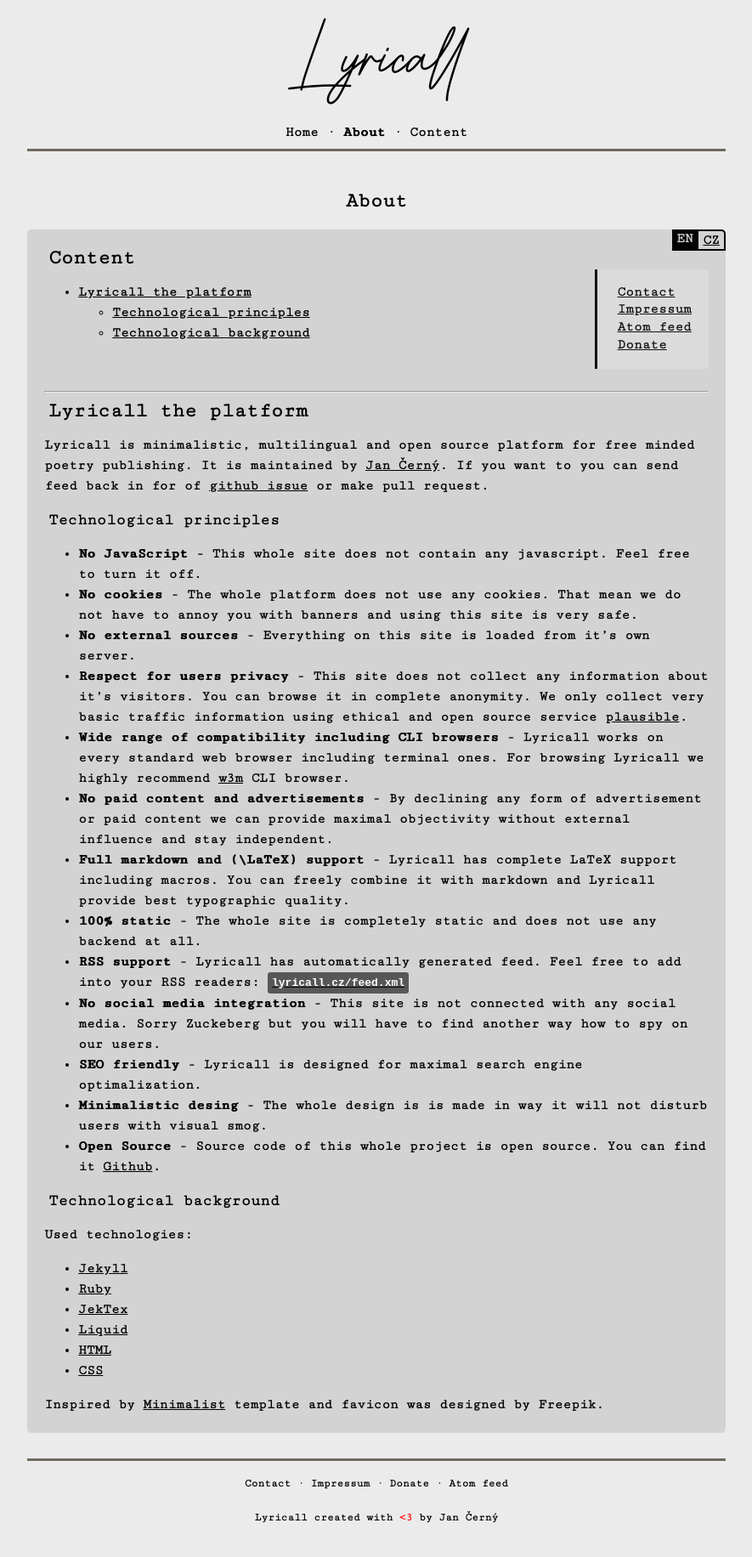
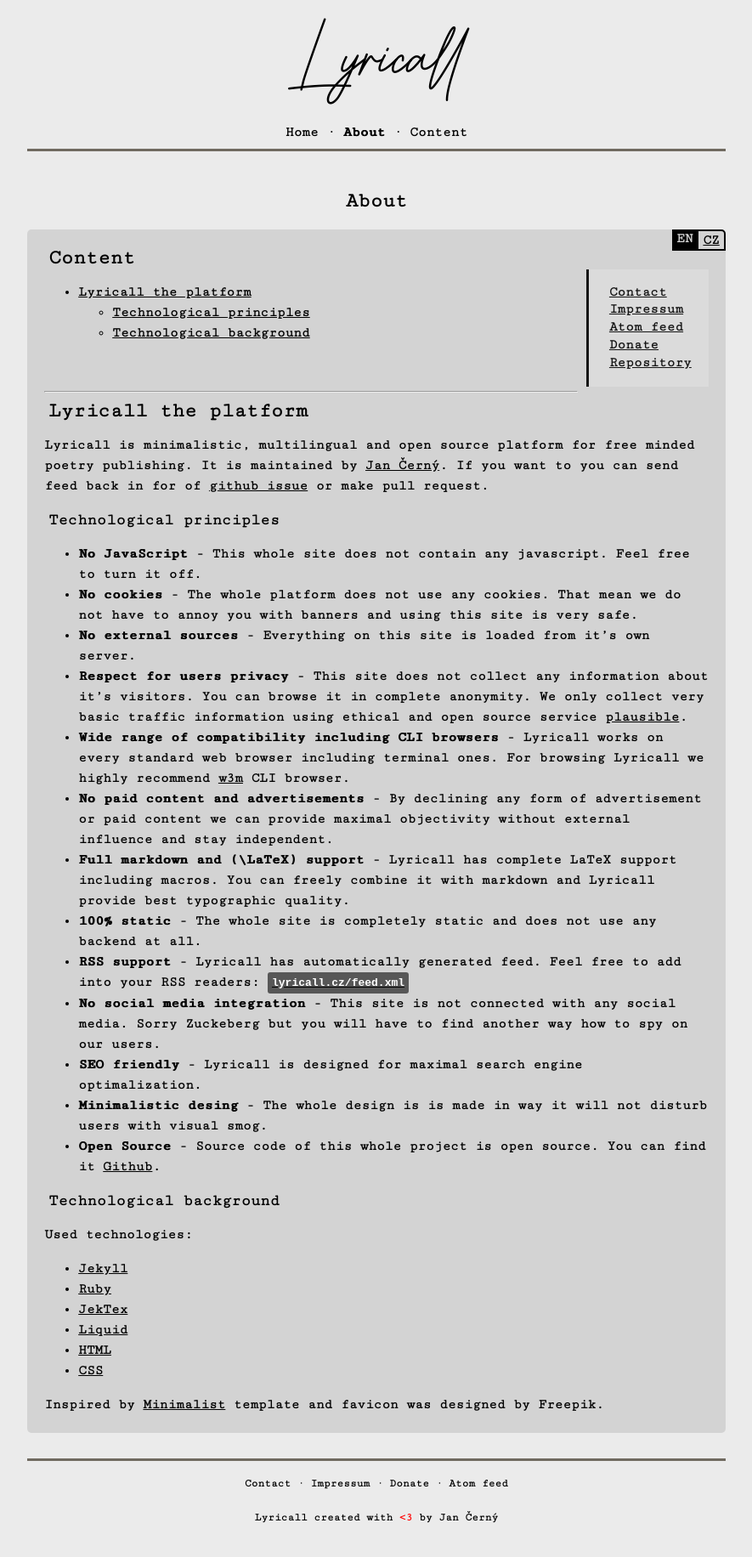
Before and after one commit to yagarea/lyricall, a Jekyll site: the page built from pages/about/en.md, in a window 1280 px wide. Shown: the whole page at 85% size, without its empty margins (197-1082 px from the left). Built offline with Jekyll 4.4.1, drawn with Linux system fonts in a browser that asks for light colours.

Commit message:
add repository link to about page

```diff
--- a/pages/about/en.md
+++ b/pages/about/en.md
@@ -12,6 +12,7 @@ tab: about
 > [Impressum](/impressum/en/)
 > [Atom feed](/feed.xml)
 > [Donate](/donate/en/)
+> [Repository](https://github.com/yagarea/lyricall/)
 
 
 ## Content
```
Also changed, not shown: pages/about/cz.md (+1 -0 lines).
